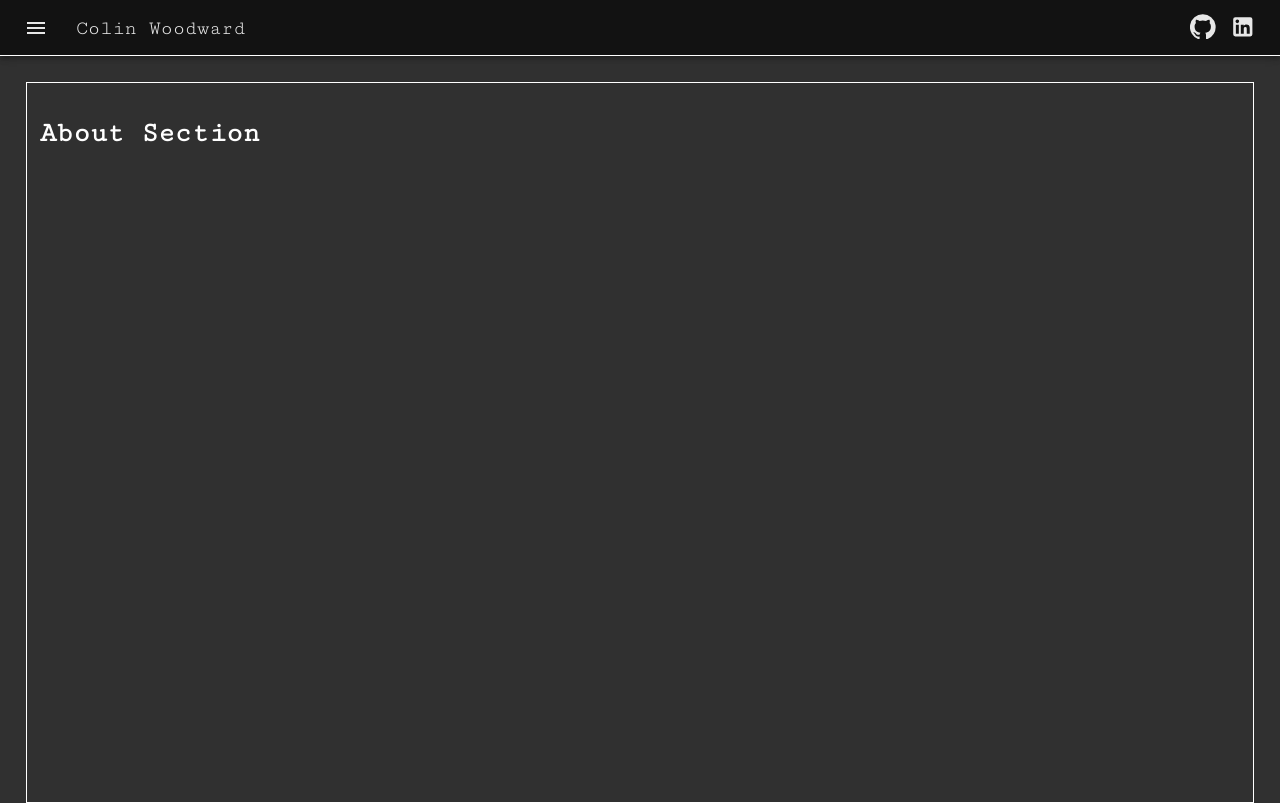
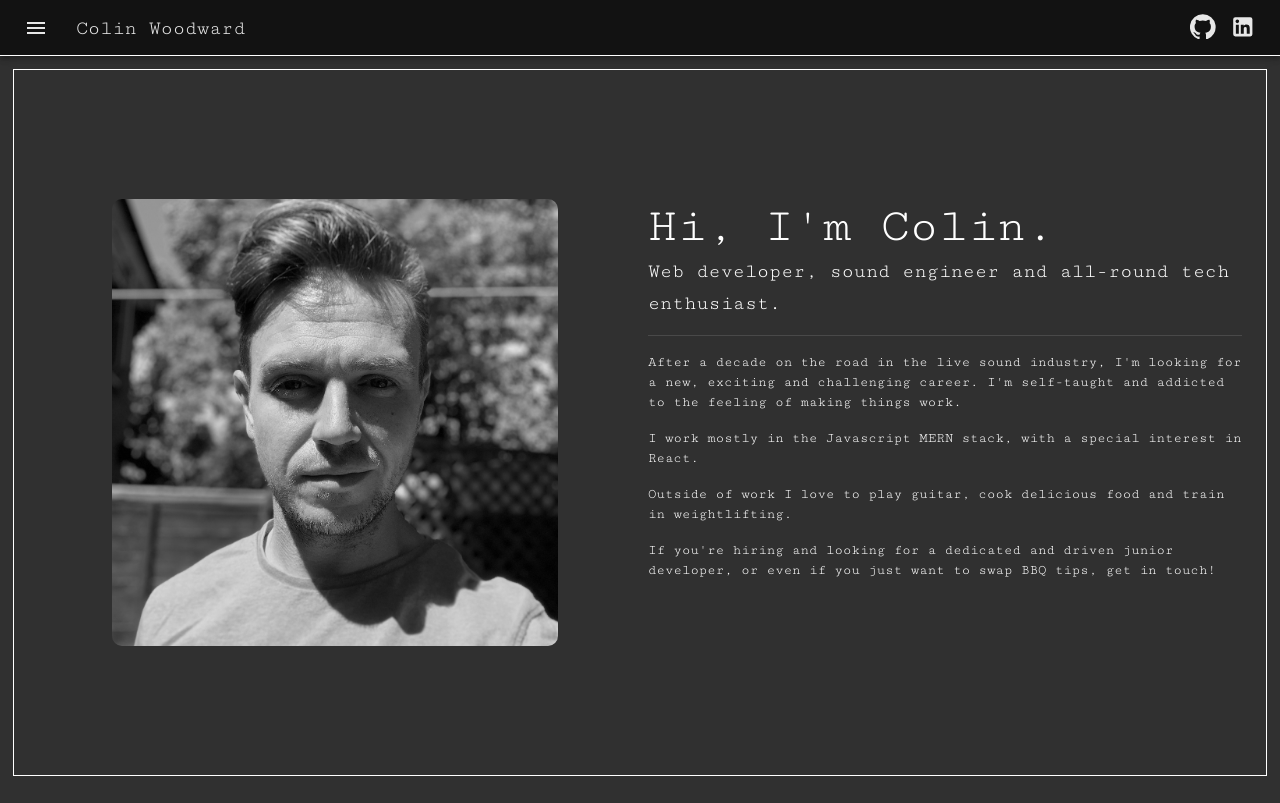
Before and after one commit to woodwardwebdev/one_page_portfolio, a React (Create React App) app: page / in a window 1280 px wide. Built offline with nearby package versions, Linux system fonts and the light colour scheme.

Commit message:
Design About section

```diff
--- a/src/About.js
+++ /dev/null
@@ -1,9 +0,0 @@
-import React from "react";
-
-export default function About() {
-  return (
-    <div>
-      <h1>About Section</h1>
-    </div>
-  );
-}
--- a/src/App.css
+++ b/src/App.css
@@ -2,7 +2,6 @@ body {
   margin: 0;
   padding: 0;
   box-sizing: border-box;
-  overflow: hidden;
 }
 
 .wire {
--- a/src/DisplayWindow.js
+++ b/src/DisplayWindow.js
@@ -1,11 +1,11 @@
 import React from "react";
 import { Route, Switch } from "react-router-dom";
 import { makeStyles } from "@material-ui/core/styles";
-import About from "./About";
-import Skills from "./Skills";
-import Projects from "./Projects";
-import Contact from "./Contact";
-import Bonus from "./Bonus";
+import About from "./components/About";
+import Skills from "./components/Skills";
+import Projects from "./components/Projects";
+import Contact from "./components/Contact";
+import Bonus from "./components/Bonus";
 
 const useStyles = makeStyles((theme) => ({
   root: {
@@ -13,9 +13,8 @@ const useStyles = makeStyles((theme) => ({
   },
   displayWindow: {
     width: "100%",
-    height: "97%",
-    margin: "2%",
-    padding: "1%",
+    height: "95%",
+    margin: "1%",
     border: "1px solid white",
   },
 }));
--- a/src/MyAppBar.js
+++ b/src/MyAppBar.js
@@ -56,7 +56,6 @@ const useStyles = makeStyles((theme) => ({
 }));
 
 export default function MyAppBar(props) {
-  const { chooseContent } = props;
   const classes = useStyles();
   const [drawerOpen, setdrawerOpen] = React.useState(false);
 
--- a/src/Projects.js
+++ /dev/null
@@ -1,9 +0,0 @@
-import React from "react";
-
-export default function Projects() {
-  return (
-    <div>
-      <h1>Projects Section</h1>
-    </div>
-  );
-}
--- /dev/null
+++ b/src/components/About.js
@@ -0,0 +1,77 @@
+import React from "react";
+import { makeStyles } from "@material-ui/core/styles";
+import Container from "@material-ui/core/Container";
+import Paper from "@material-ui/core/Paper";
+import Grid from "@material-ui/core/Grid";
+import Typography from "@material-ui/core/Typography";
+import mugshot from "../img/mugshot.jpg";
+import Divider from "@material-ui/core/Divider";
+
+const useStyles = makeStyles((theme) => ({
+  root: {
+    flexGrow: 1,
+  },
+  window: {
+    height: "100%",
+    display: "flex",
+    alignItems: "center",
+    justifyContent: "center",
+  },
+  gridBox: {
+    display: "flex",
+    alignItems: "center",
+    justifyContent: "center",
+  },
+  gridbox2: {},
+  photo: {
+    width: "75%",
+    borderRadius: "10px",
+  },
+  divider: {
+    margin: "1rem 0 1rem 0",
+  },
+  paragraph: {
+    marginTop: "1rem",
+  },
+}));
+
+export default function About() {
+  const classes = useStyles();
+  return (
+    <Container className={classes.window}>
+      <Grid container spacing={2}>
+        <Grid item sm={12} md={6} className={classes.gridBox}>
+          <img
+            className={classes.photo}
+            src={mugshot}
+            alt="Colin Woodward"
+          ></img>
+        </Grid>
+        <Grid item sm={12} md={6} className={classes.gridBox2}>
+          <Typography variant="h3">Hi, I'm Colin.</Typography>
+          <Typography variant="h6">
+            Web developer, sound engineer and all-round tech enthusiast.
+          </Typography>
+          <Divider className={classes.divider} />
+          <Typography variant="body2" className={classes.paragraph}>
+            After a decade on the road in the live sound industry, I'm looking
+            for a new, exciting and challenging career. I'm self-taught and
+            addicted to the feeling of making things work.
+          </Typography>
+          <Typography variant="body2" className={classes.paragraph}>
+            I work mostly in the Javascript MERN stack, with a special interest
+            in React.
+          </Typography>
+          <Typography variant="body2" className={classes.paragraph}>
+            Outside of work I love to play guitar, cook delicious food and train
+            in weightlifting.
+          </Typography>
+          <Typography variant="body2" className={classes.paragraph}>
+            If you're hiring and looking for a dedicated and driven junior
+            developer, or even if you just want to swap BBQ tips, get in touch!
+          </Typography>
+        </Grid>
+      </Grid>
+    </Container>
+  );
+}
--- /dev/null
+++ b/src/components/Projects.js
@@ -0,0 +1,21 @@
+import React from "react";
+import { makeStyles } from "@material-ui/core/styles";
+import Container from "@material-ui/core/Container";
+import Paper from "@material-ui/core/Paper";
+import Grid from "@material-ui/core/Grid";
+import Typography from "@material-ui/core/Typography";
+
+const useStyles = makeStyles((theme) => ({
+  root: {
+    flexGrow: 1,
+  },
+}));
+
+export default function Projects() {
+  const classes = useStyles();
+  return (
+    <Container>
+      <h1>Projects Section</h1>
+    </Container>
+  );
+}
```
Also changed, not shown: src/Header.js (deleted, +0 -17 lines), src/SideMenu.js (deleted, +0 -23 lines), src/components/Bonus.js (renamed from src/Bonus.js), src/components/Contact.js (renamed from src/Contact.js), src/components/Skills.js (renamed from src/Skills.js), src/img/discordLogo.png (added), src/img/mugshot.jpg (added).
